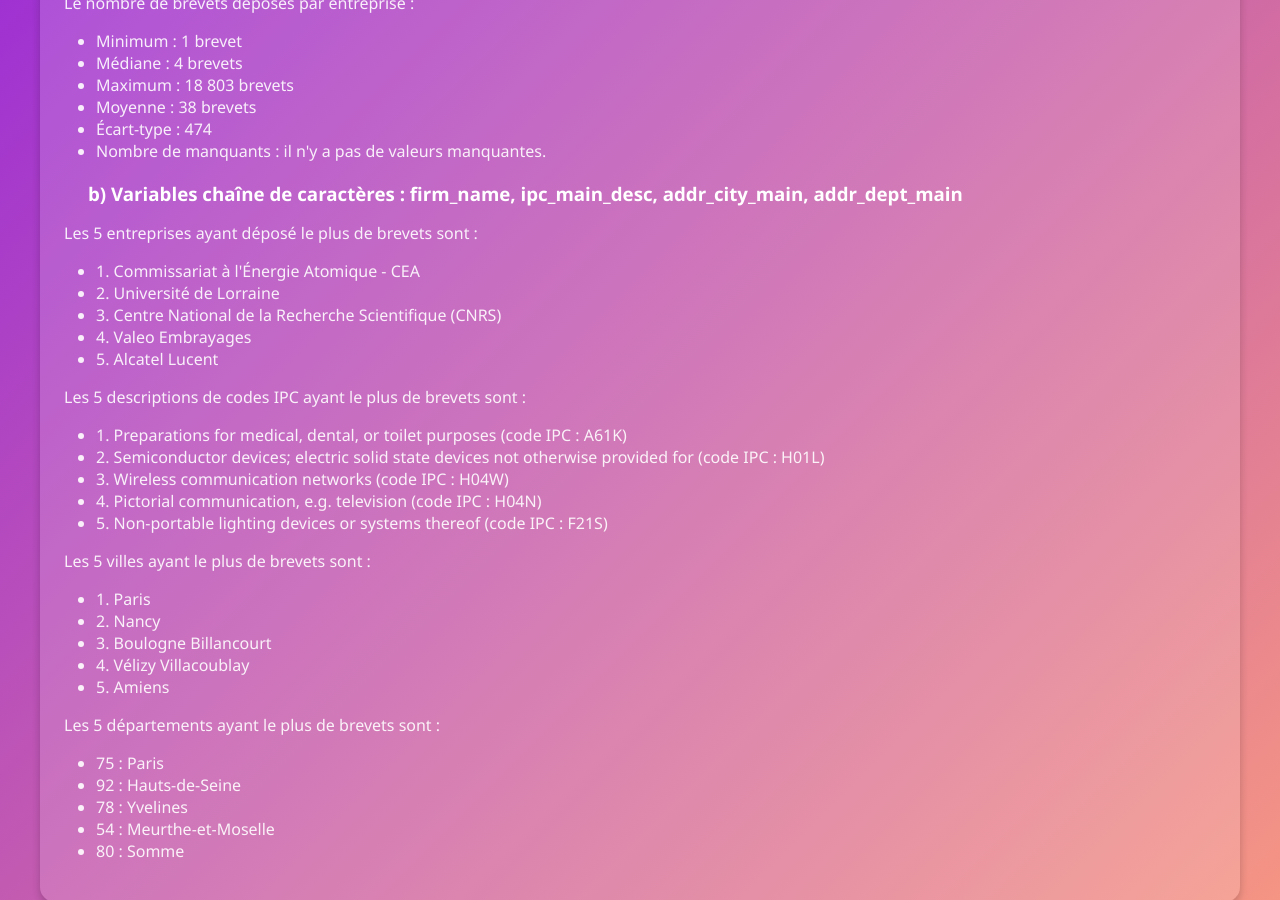
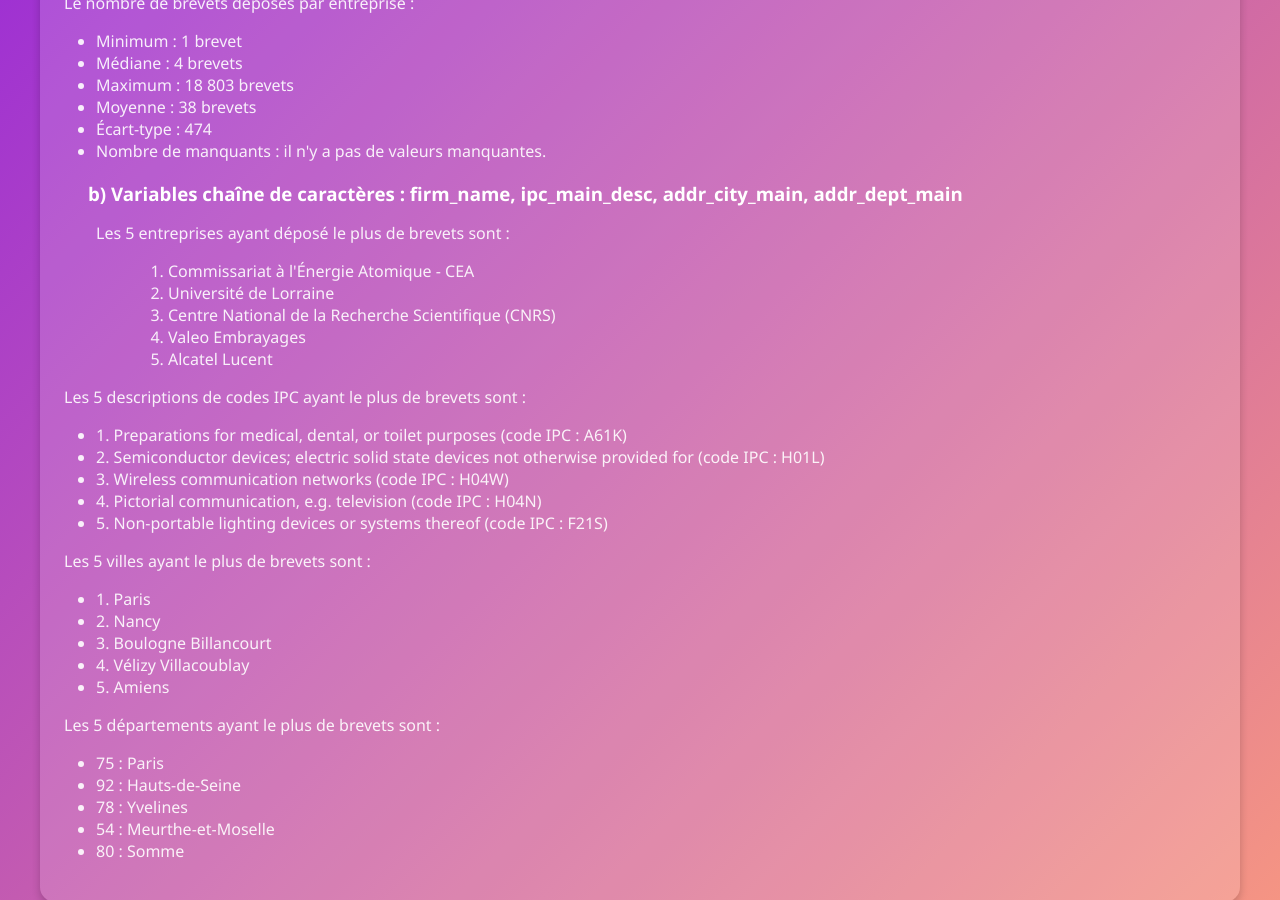
Before and after one commit to SebastienH422/ProjetR.smams, a Jekyll site: the page statistiques.html, which Jekyll copies as it is, in a window 1280 px wide and 900 px high, scrolled down 386 px. Built offline with Jekyll 4.4.1, drawn with Linux system fonts in a browser that asks for light colours.

Commit message:
Update statistiques.html

```diff
--- a/statistiques.html
+++ b/statistiques.html
@@ -107,14 +107,14 @@
                 </ul>
 
                 <h3>b) Variables chaîne de caractères : firm_name, ipc_main_desc, addr_city_main, addr_dept_main</h3>
-                <p>Les 5 entreprises ayant déposé le plus de brevets sont :</p>
-                <ul>
-                    <li>1. Commissariat à l'Énergie Atomique - CEA</li>
-                    <li>2. Université de Lorraine</li>
-                    <li>3. Centre National de la Recherche Scientifique (CNRS)</li>
-                    <li>4. Valeo Embrayages</li>
-                    <li>5. Alcatel Lucent</li>
-                </ul>
+                <p style="margin-left: 2rem;">Les 5 entreprises ayant déposé le plus de brevets sont :</p>
+                <ol style="margin-left: 4rem;">
+                    <li> Commissariat à l'Énergie Atomique - CEA</li>
+                    <li> Université de Lorraine</li>
+                    <li> Centre National de la Recherche Scientifique (CNRS)</li>
+                    <li> Valeo Embrayages</li>
+                    <li> Alcatel Lucent</li>
+                </ol>
 
                 <p>Les 5 descriptions de codes IPC ayant le plus de brevets sont :</p>
                 <ul>
```
